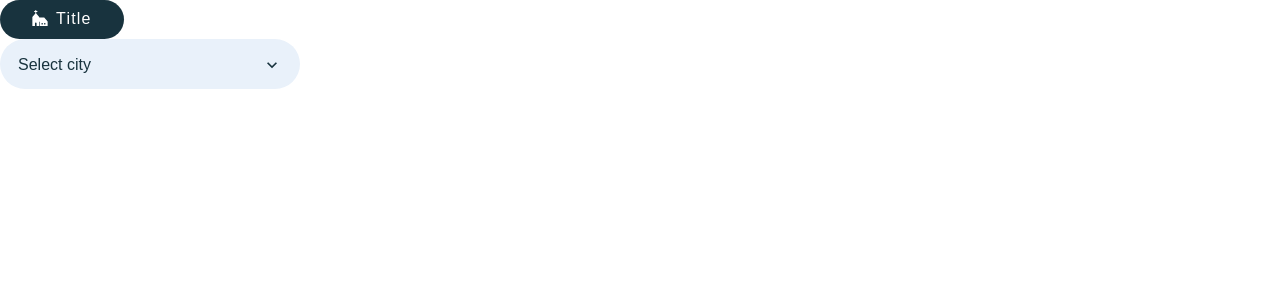
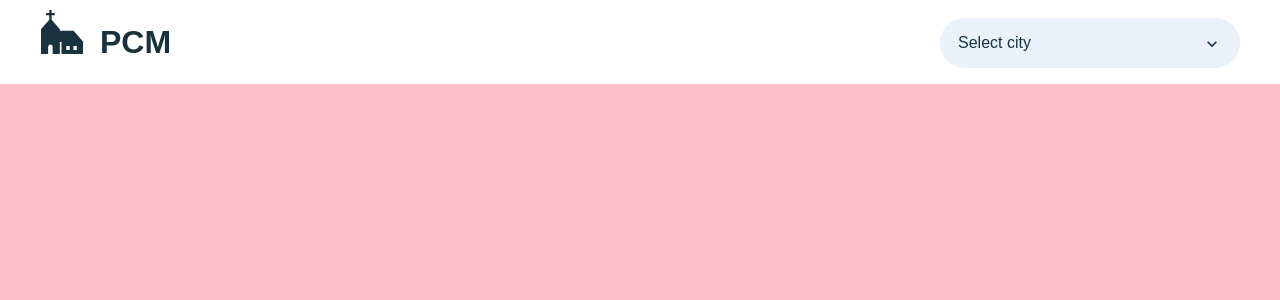
Before and after one commit to zatrimaylova/parish-churches-map, a React (Create React App) app: page / in a window 1280 px wide. Shown: the top 300 px of the page. Built offline with nearby package versions, Linux system fonts and the light colour scheme; a web font is replaced by a local one.

Commit message:
added header and main page componrnts

```diff
--- a/src/App.js
+++ b/src/App.js
@@ -4,8 +4,7 @@
 
 import React from 'react';
 
-import Button from './ui-kit/button';
-import Select from './ui-kit/select';
+import MainPage from './pages/main';
 
 import './styles/reset.scss';
 import './styles/styles.scss';
@@ -13,8 +12,7 @@ import './styles/styles.scss';
 const App = () => {
   return (
     <div className="App">
-      <Button title="title" iconName="church" />
-      <Select value="" />
+      <MainPage />
     </div>
   );
 };
--- /dev/null
+++ b/src/components/header/index.js
@@ -0,0 +1,32 @@
+/**
+ * @prettier
+ */
+
+import React, { useState } from 'react';
+
+import './styles.scss';
+
+import Icon from '../../ui-kit/icon';
+import Select from '../../ui-kit/select';
+
+const Header = () => {
+  const [currentCity, setCurrentCity] = useState(0);
+
+  return (
+    <header id="header-root">
+      <div className="logo">
+        <div>
+          <Icon name="church" width="44px" height="44px" color="#18333E" />
+        </div>
+        <div>
+          <h1>PCM</h1>
+        </div>
+      </div>
+      <div className="city">
+        <Select value={currentCity} onChange={setCurrentCity} />
+      </div>
+    </header>
+  );
+};
+
+export default Header;
--- /dev/null
+++ b/src/components/header/styles.scss
@@ -0,0 +1,30 @@
+#header-root {
+  padding: 10px 40px;
+  display: flex;
+  justify-content: space-between;
+  position: sticky;
+  top: 0;
+  left: 0;
+  z-index: 10;
+  background-color: white;
+
+  .logo {
+    display: flex;
+    gap: 16px;
+
+    > div {
+      width: fit-content;
+
+      h1 {
+        line-height: 200%;
+        color: #18333E;
+      }
+    }
+  }
+
+  .city {
+    > div {
+      margin-top: 8px;
+    }
+  }
+}
--- /dev/null
+++ b/src/pages/main/index.js
@@ -0,0 +1,18 @@
+/**
+ * @prettier
+ */
+import React from 'react';
+
+import Header from '../../components/header';
+
+import './styles.scss';
+
+const MainPage = () => {
+  return (
+    <div id="main-page">
+      <Header />
+    </div>
+  );
+};
+
+export default MainPage;
--- /dev/null
+++ b/src/pages/main/styles.scss
@@ -0,0 +1,4 @@
+#main-page {
+  height: 100vh;
+  background-color: pink;
+}
--- a/src/styles/reset.scss
+++ b/src/styles/reset.scss
@@ -1,4 +1,4 @@
-body {
+* {
   margin: 0;
   padding: 0;
   box-sizing: border-box;
--- a/src/styles/styles.scss
+++ b/src/styles/styles.scss
@@ -1,12 +1,9 @@
 @import url('https://fonts.googleapis.com/css2?family=Inika:wght@400;700&display=swap');
 
 body {
-  //font-weight: 300;
-  line-height: 1.43;
   word-break: break-word;
-  //font-family: 'Inika', sans-serif;
 }
 
-button, select {
+button, select, h1 {
   font-family: 'Inika', sans-serif;
 }
--- a/src/ui-kit/select/index.js
+++ b/src/ui-kit/select/index.js
@@ -14,30 +14,35 @@ const OPTIONS = [
     key: 'Select city',
     lat: null,
     long: null,
+    id: 0,
   },
   {
     label: 'New York',
     key: 'New York',
     lat: 40.73061,
     long: -73.935242,
+    id: 1,
   },
   {
     label: 'Chicago',
     key: 'Chicago',
     lat: 41.881832,
     long: -87.623177,
+    id: 2,
   },
   {
     label: 'Boston',
     key: 'Boston',
     lat: 42.361145,
     long: -71.057083,
+    id: 3,
   },
   {
     label: 'Oakland',
     key: 'Oakland',
     lat: 37.804363,
     long: -122.271111,
+    id: 4,
   },
 ];
 
@@ -56,7 +61,7 @@ const Select = (props) => {
   return (
     <div id="select-root" disabled={props.disabled}>
       <select
-        value={props.value || 'Select city'}
+        value={props.value || 0}
         disabled={props.disabled}
         onChange={handleChange}
         onFocus={() => setIsFocused(!isFocused)}
@@ -65,7 +70,7 @@ const Select = (props) => {
         {Array.isArray(actualArray) &&
           actualArray.length !== 0 &&
           actualArray.map((item) => (
-            <option value={item.key} key={item.key}>
+            <option value={item.id} key={item.key}>
               {item.label}
             </option>
           ))}
--- a/src/ui-kit/select/styles.scss
+++ b/src/ui-kit/select/styles.scss
@@ -15,7 +15,6 @@
     appearance: none;
     font-size: 16px;
     color: #18333E;
-    //font-family: 'Inika', sans-serif;
   }
 
   .arrow {
```
